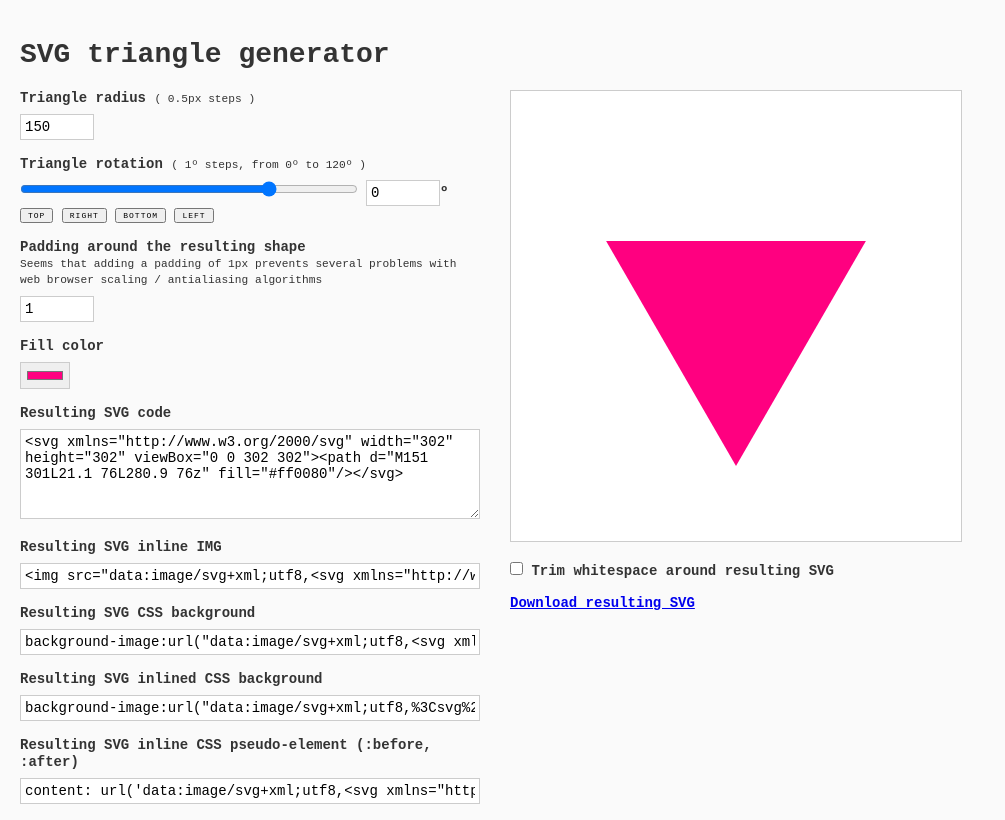
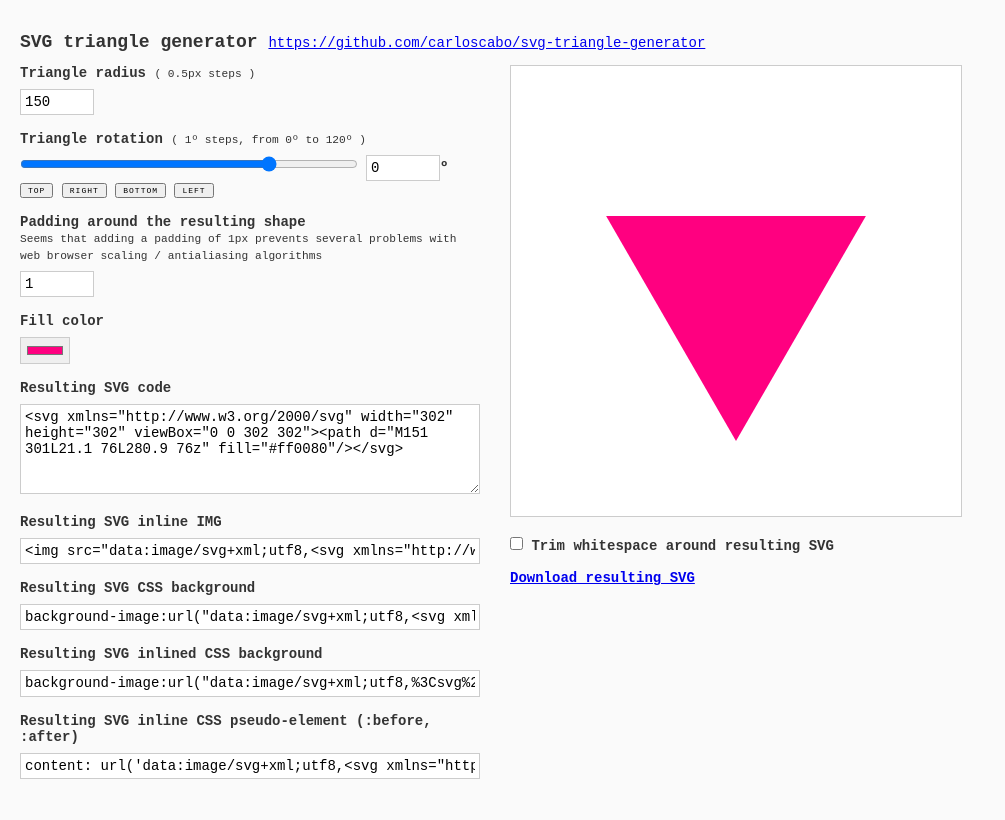
Before and after one commit to carloscabo/svg-triangle-generator, a plain HTML site: page index.html in a window 1280 px wide. Shown: the whole page, without its empty margins (0-1005 px from the left). Drawn offline with nearby package versions, Linux system fonts and the light colour scheme; a web font is replaced by a local one.

Commit message:
Adding GH links to readme.md

```diff
--- a/css/application.css
+++ b/css/application.css
@@ -44,6 +44,14 @@ label {
   font-weight: 700;
 }
 
+h1 {
+  font-size: 18px;
+}
+
+h1 small {
+  font-size: 14px;
+}
+
 small {
   font-weight: 400;
 }
--- a/index.html
+++ b/index.html
@@ -11,7 +11,7 @@
   <script src="js/ready.js"></script>
 </head>
 <body>
-  <h1>SVG triangle generator</h1>
+  <h1>SVG triangle generator <small><a href="https://github.com/carloscabo/svg-triangle-generator">https://github.com/carloscabo/svg-triangle-generator</a></small></h1>
   <div id="container-single">
     <div class="settings">
       <label>
```
Also changed, not shown: 1 other file.
